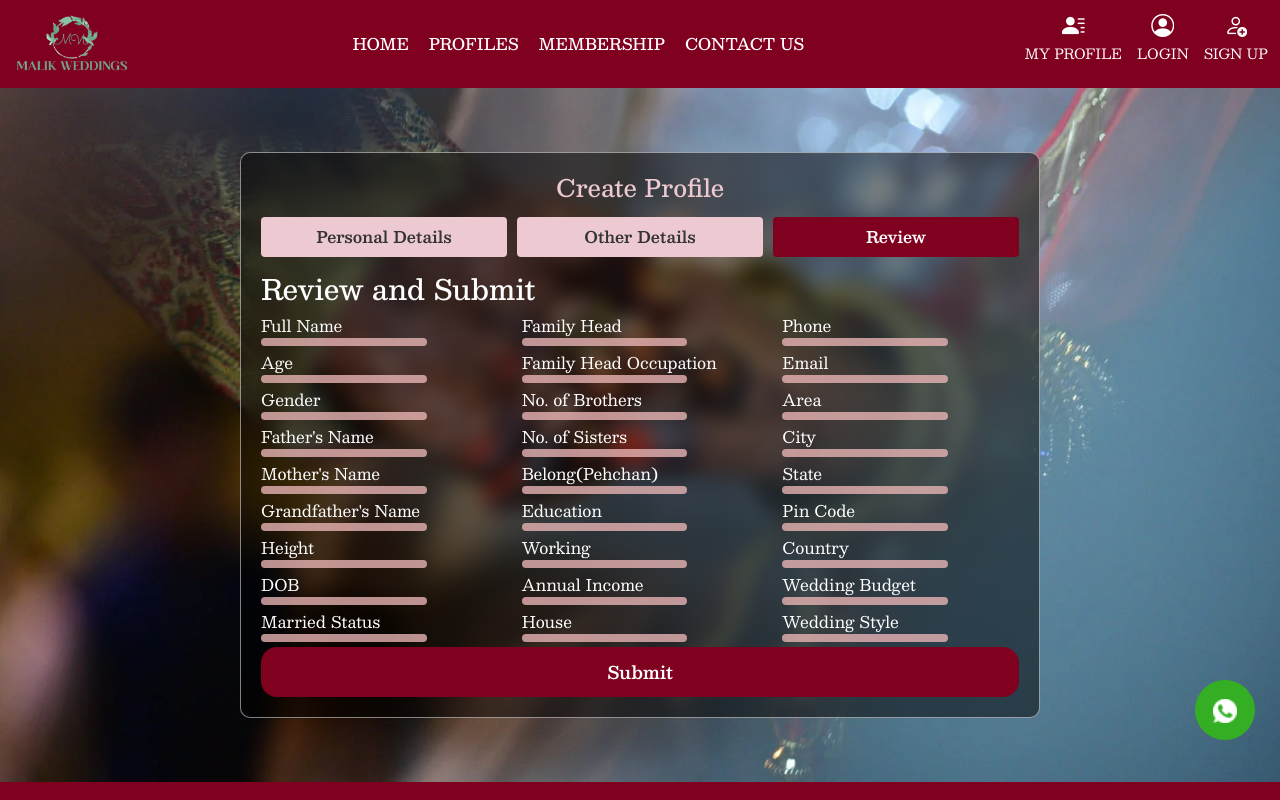
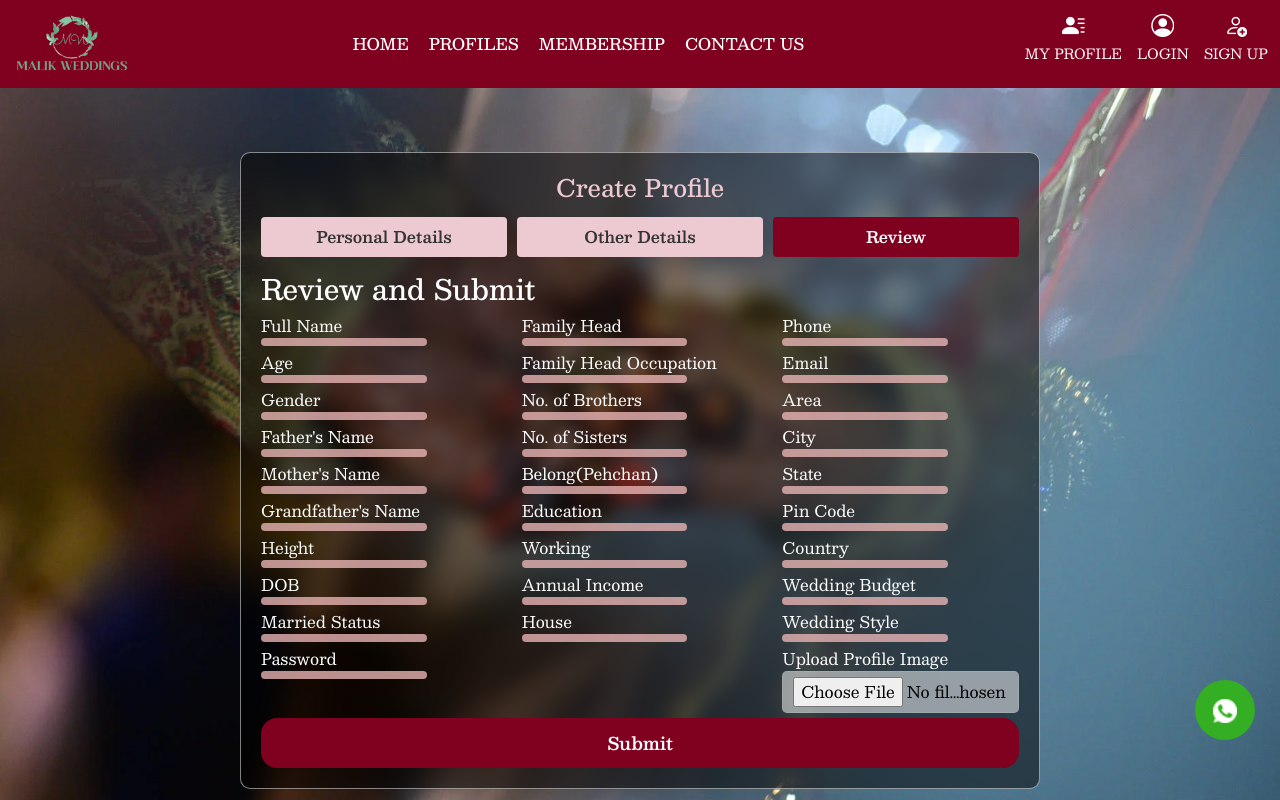
Before and after one commit to Nikunjkumar123/wedd, a React (Create React App) app in the folder frontend/: page /signup in a window 1280 px wide. Both pictures are taken after a click on the link "Review". Shown: the top 800 px of the page. Built offline with nearby package versions, Linux system fonts and the light colour scheme.

Commit message:
Co-authored-by: Vishnu Sahu <vishnugit2024@users.noreply.github.com>

```diff
--- a/frontend/src/Pages/Signup/Basicinfo.jsx
+++ b/frontend/src/Pages/Signup/Basicinfo.jsx
@@ -329,7 +329,6 @@ const Basicinfo = ({ formData, handleChange, goToTab }) => {
                 </select>
               </div>
             </div>
-
           </div>
 
           <div className="row">
@@ -341,6 +340,10 @@ const Basicinfo = ({ formData, handleChange, goToTab }) => {
                 <input
                   type={passwordVisible ? "text" : "password"}
                   className="sign-up-password"
+                  id="password"
+                  name="password"
+                  value={formData.password}
+                  onChange={handleChange}
                   required
                 />
                 <button
@@ -354,15 +357,6 @@ const Basicinfo = ({ formData, handleChange, goToTab }) => {
                     <i class="bi bi-eye"></i>
                   )}
                 </button>
-              </div>
-            </div>
-
-            <div className="col-md-4">
-              <div className="form-field">
-                <label htmlFor="ProfilePhoto" className="label-main">
-                  Upload Profile Image
-                </label>
-                <input type="file" accept="image/*" required />
               </div>
             </div>
           </div>
--- a/frontend/src/Pages/Signup/Review.jsx
+++ b/frontend/src/Pages/Signup/Review.jsx
@@ -45,11 +45,14 @@ const Review = ({ formData }) => {
               <label className="label-main">Married Status</label>
               <p className="Signup-Review">{formData.maritalstatus}</p>
             </div>
-
+            <div className="form-field">
+              <label className="label-main">Password</label>
+              <p className="Signup-Review">{formData.password}</p>
+            </div>
           </div>
 
           <div className="col-md-4">
-          <div className="form-field">
+            <div className="form-field">
               <label className="label-main">Family Head</label>
               <p className="Signup-Review">{formData.FamilyHead}</p>
             </div>
@@ -85,12 +88,10 @@ const Review = ({ formData }) => {
               <label className="label-main">House</label>
               <p className="Signup-Review">{formData.house}</p>
             </div>
-
-
           </div>
 
           <div className="col-md-4">
-          <div className="form-field">
+            <div className="form-field">
               <label className="label-main">Phone</label>
               <p className="Signup-Review">{formData.phone}</p>
             </div>
@@ -128,6 +129,12 @@ const Review = ({ formData }) => {
               <label className="label-main">Wedding Style</label>
               <p className="Signup-Review">{formData.weddingStyle}</p>
             </div>
+            <div className="form-field">
+              <label htmlFor="ProfilePhoto" className="label-main">
+                Upload Profile Image
+              </label>
+              <input type="file" accept="image/*" />
+            </div>
           </div>
         </div>
 
--- a/frontend/src/Pages/Signup/SignupPage.jsx
+++ b/frontend/src/Pages/Signup/SignupPage.jsx
@@ -34,7 +34,6 @@ const SignupPage = () => {
     annualIncome: "",
     house: "",
     password: "",
-    profilePhoto: "",
     phone: "", // For Phone Number
     email: "",
     area: "",
```
